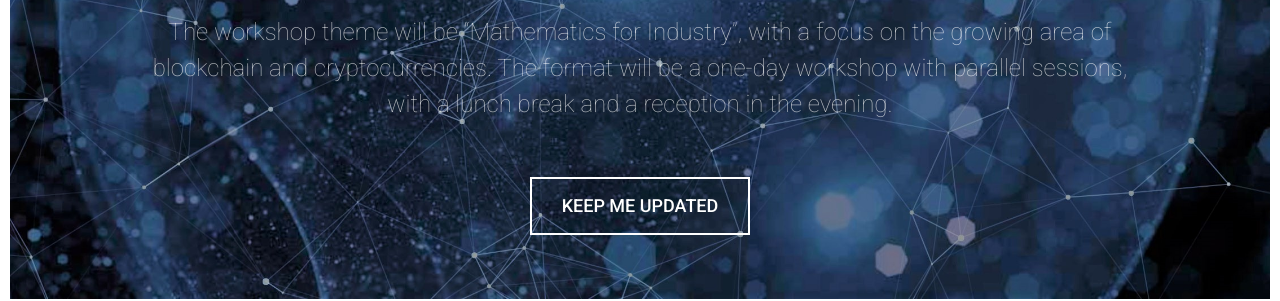
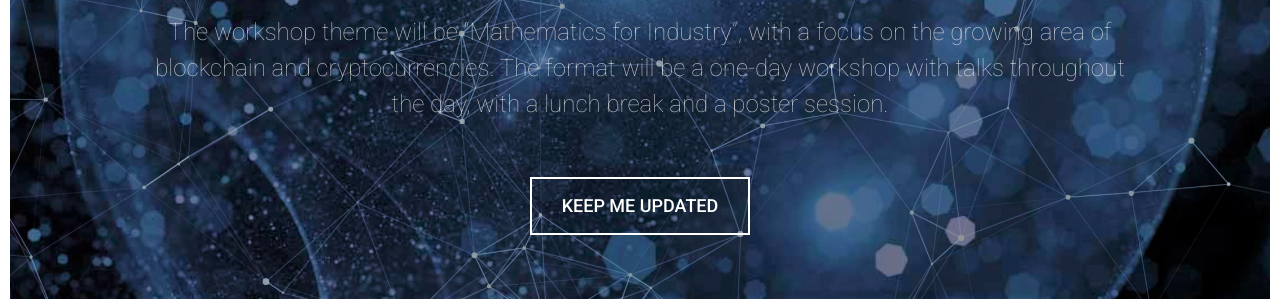
Before and after one commit to blockchain-mcr/blockchain-mcr.github.io, a plain HTML site: page index.html in a window 1280 px wide. Shown: the part 511-812 px from the top of the page. Drawn offline with Linux system fonts and the light colour scheme; some packages are replaced by stand-ins of ours.

Commit message:
update reception

```diff
--- a/index.html
+++ b/index.html
@@ -74,7 +74,7 @@
         <div class="content">
             <div class="event-date">8TH SEPTEMBER 2018, UNIVERSITY OF MANCHESTER, UK</div>
             <h1>Mathematics for Industry: Blockchain and Cryptocurrencies</h1>
-            <p class="lead">The workshop theme will be “Mathematics for Industry”, with a focus on the growing area of blockchain and cryptocurrencies. The format will be a one-day workshop with parallel sessions, with a lunch break and a reception in the evening.</p>
+            <p class="lead">The workshop theme will be “Mathematics for Industry”, with a focus on the growing area of blockchain and cryptocurrencies. The format will be a one-day workshop with talks throughout the day, with a lunch break and a poster session.</p>
             <a href="http://eepurl.com/djFuLj"><button type="button" class="btn btn-default btn-lg">KEEP ME UPDATED</button></a>
         </div>
     </div>
```
